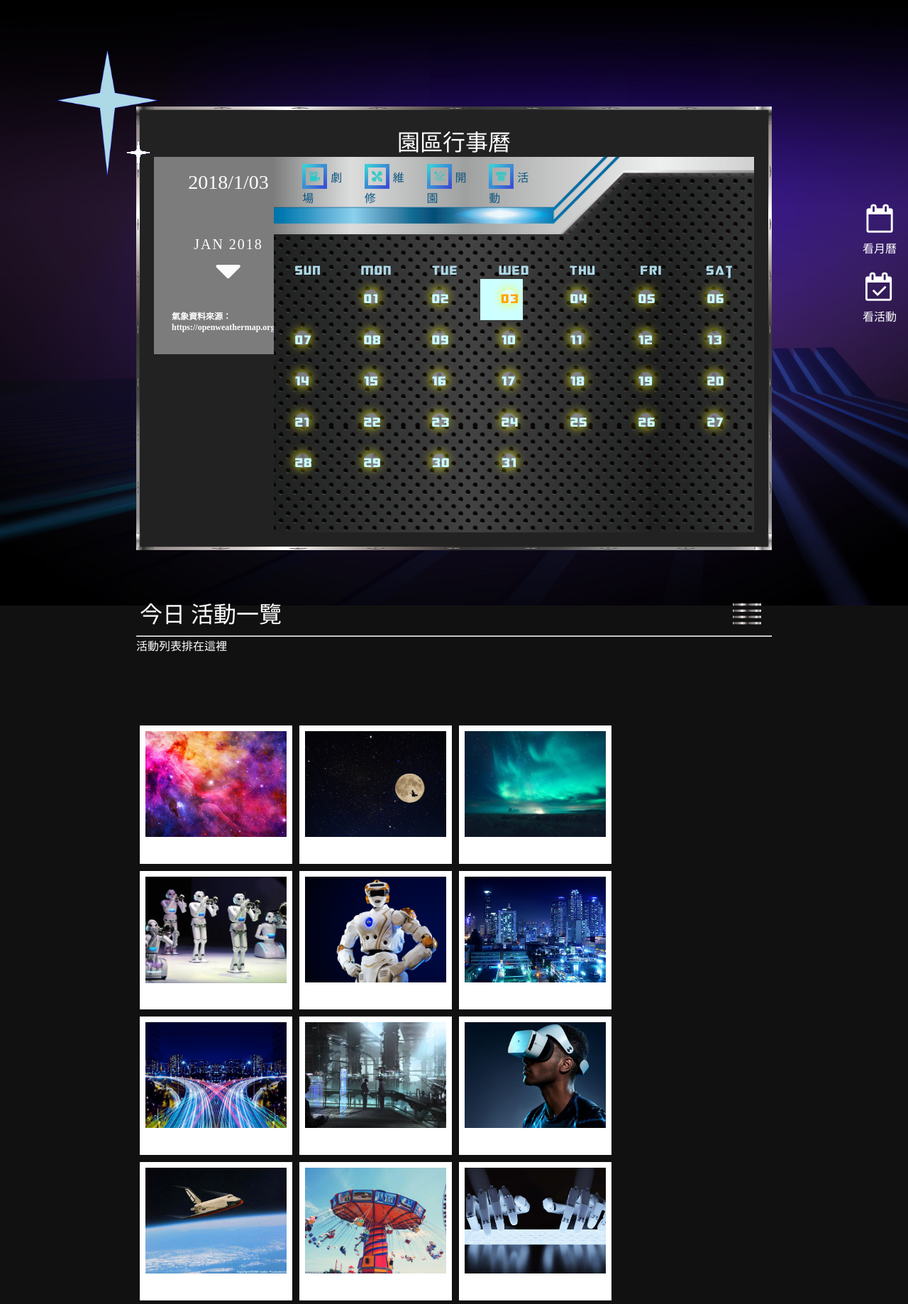
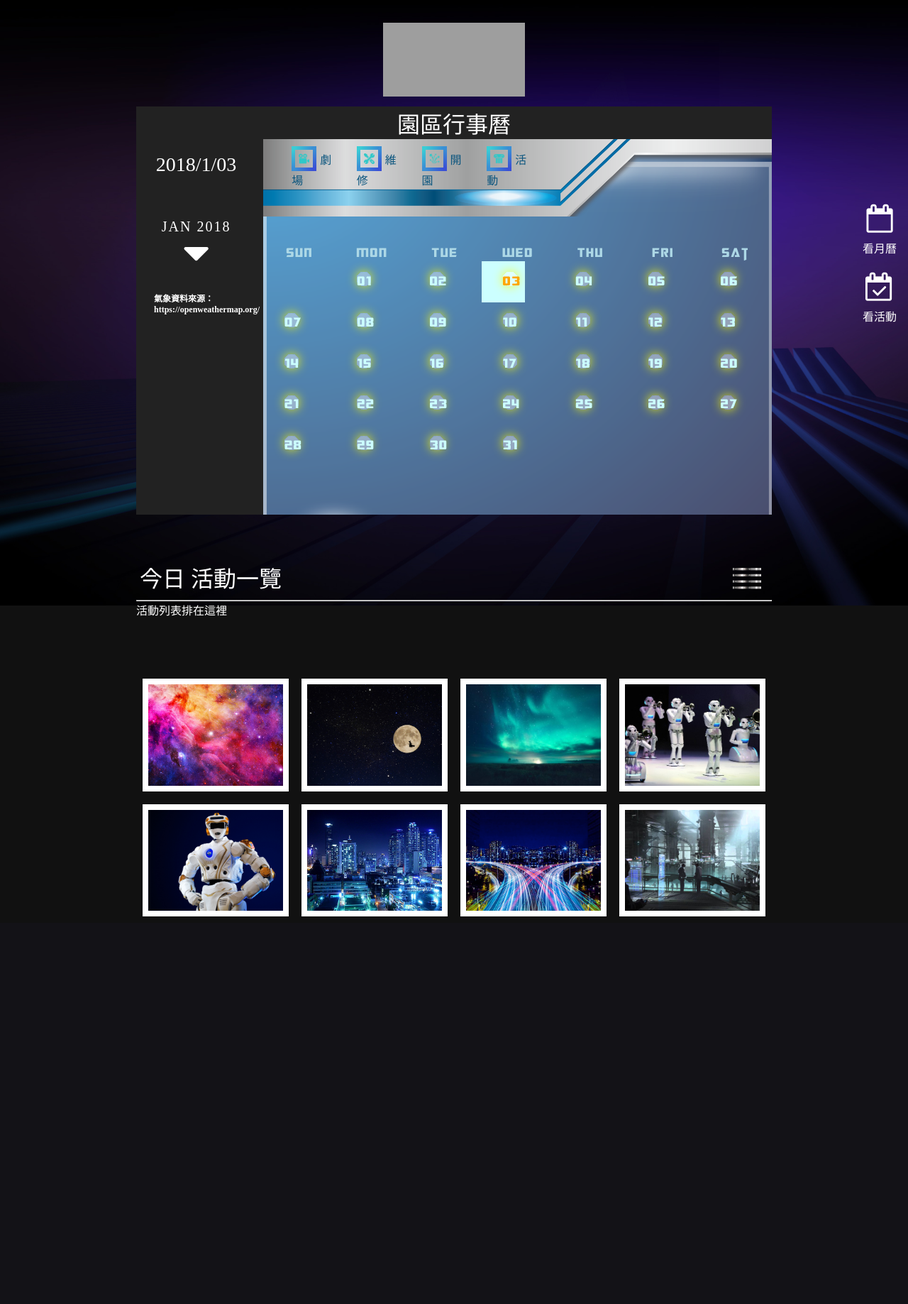
Before and after one commit to chou0728/future-atlas, a PHP site: page /activity.html in a window 1280 px wide. Shown: the whole page at 71% size. After the commit the page ends 1291 px from the top, so only its background shows below. Run offline with PHP 8.4, Linux system fonts and the light colour scheme; some libraries are stand-ins or nearby versions; some web fonts are replaced; grey boxes are pictures that could not be loaded.

Commit message:
修正活動頁面

```diff
--- a/activity.html
+++ b/activity.html
@@ -4,13 +4,14 @@
 <meta charset="utf-8">
 <meta http-equiv="X-UA-Compatible" content="IE=edge,chrome=1">
 <title>activity</title>
+<link rel="stylesheet" type="text/css" href="css/header.css">
 <link rel="stylesheet" type="text/css" href="css/style.css" />
 <link rel="stylesheet" type="text/css" href="css/activity.css">
 <link rel="stylesheet" type="text/css" href="css/activity_calendar.css">
 <link rel="stylesheet" href="https://maxcdn.bootstrapcdn.com/font-awesome/4.4.0/css/font-awesome.min.css">
 <script src="js/modernizr.custom.97074.js"></script>
 <script src="http://cdnjs.cloudflare.com/ajax/libs/jquery/2.1.3/jquery.min.js"></script>
-<script src="js/lineTo.js"></script>
+<!-- <script src="js/lineTo.js"></script> -->
 <style type="text/css">
 body{
 	position: relative;
@@ -42,34 +43,62 @@ body{
 	50% {filter: brightness(0.5);}
 	100% {filter: brightness(3);}
 }
-.da-thumbs li {
-	float: left;
-	margin: 5px;
-	background: #fff;
-	padding: 8px;
-	position: relative;
-	box-shadow: 0 1px 3px rgba(0,0,0,0.1);
-}
-.da-thumbs li a,
-.da-thumbs li a img {
-	display: block;
-	position: relative;
-}
-.da-thumbs li a {
-	overflow: hidden;
-}
-.da-thumbs li a div {
-	position: absolute;
-	background: rgba(75,75,75,0.7);
-	width: 100%;
-	height: 100%;
-}
 </style>
 </head>
 <body>
 
-<canvas id="canvas1" class="ff" width="500" height="500"></canvas>
-<canvas id="canvas2" class="ff" width="500" height="500"></canvas>
+<!-- <canvas id="canvas1" class="ff" width="500" height="500"></canvas> -->
+<!-- <canvas id="canvas2" class="ff" width="500" height="500"></canvas> -->
+
+<div class="header">
+	<ul class="ul_top">
+		<li>
+			<a href="javascript:void(0)">註冊</a>
+		</li>
+		<li>
+			<a href="javascript:void(0)">登入</a>
+		</li>
+		<li>
+			<a href="input_cart.html">購物車</a>
+		</li>
+	</ul>
+</div>
+<div class="nav">
+	<ul class="ul_left">
+		<li>
+			<a href="javascript:void(0)">劇場購票</a>
+		</li>
+		<li>
+			<a href="facilityBuyTicket.html">設施購票</a>
+		</li>
+		<li>
+			<a href="facilityInfo.html">設施介紹</a>
+		</li>
+	</ul>
+	<h1 style="display: none">FutureAtlas_未來主題樂園</h1>
+<<<<<<< HEAD:TOP_PAGE_2.5/index.html
+	<a href="#page1">
+=======
+	<a href="index.html#page1">
+>>>>>>> cce11504dd6b3f50621937e1d14178c2eca708bb:index.html
+		<img src="img/LOGO.png" class="logo">
+	</a>
+	<ul class="ul_right">
+		<li>
+<<<<<<< HEAD:TOP_PAGE_2.5/index.html
+			<a href="#page2">園區地圖</a>
+=======
+			<a href="index.html#page2">園區地圖</a>
+>>>>>>> cce11504dd6b3f50621937e1d14178c2eca708bb:index.html
+		</li>
+		<li>
+			<a href="activity.html">活動月曆</a>
+		</li>
+		<li>
+			<a href="robot.html">諮詢專區</a>
+		</li>
+	</ul>
+</div>
 
 
 <div id="scrollIcon">
@@ -106,8 +135,8 @@ body{
 		<ul id="selectActivityClass">
 			<li id="icon1">
     			<img src="img/activity/theater.png" style='width: 35px; height:35px'><span>劇場</span>
-    		</li id="icon2">
-			<li>
+    		</li>
+			<li id="icon2">
 				<img src="img/activity/outoforder.png" style='width: 35px; height:35px'><span>維修</span>
 			</li>
 			<li id="icon3">
@@ -247,7 +276,7 @@ body{
 			<div><span>Natalie & Justin Cleaning by Justin Younger</span></div>
 		</a>
 	</li>
-	<li class="block-mode">
+<!-- 	<li class="block-mode">
 		<a href="http://dribbble.com/shots/502538-Natalie-Justin-Cleaning">
 			<img src="img/activity/9.jpg" />
 			<div><span>劇場演出<br>10:00-11:30</span></div>
@@ -270,7 +299,7 @@ body{
 			<img src="img/activity/12.jpg" />
 			<div><span>Natalie & Justin Cleaning by Justin Younger</span></div>
 		</a>
-	</li>
+	</li> -->
 	</ul>
 
 <script type="text/javascript" src="js/calendar.js"></script>
@@ -310,7 +339,7 @@ body{
 	$(document).ready(function(){
 		$("#switchBlock").click(function(){
 			$(".block-mode").toggleClass("li-block-mode");
-			$("img").toggleClass("hahaha");
+			$("#da-thumbs li a img").toggleClass("hahaha");
 			$(this).toggleClass("block_src");
 		});
 	});
--- a/css/activity.css
+++ b/css/activity.css
@@ -57,9 +57,6 @@ body{
 
 }
 
-#activityDate{
-    /*margin: 0;*/
-}
 
 #activityDay{
   font-size: 32px;
--- a/css/activity_calendar.css
+++ b/css/activity_calendar.css
@@ -27,19 +27,13 @@ h2{
 	margin-left: 15%;
 	margin-bottom: 50px;
 	background-color: #222;
-	border: 25px solid transparent;
-    border-image:url(../img/activity/cal_border_img.png) 20% stretch;
 }
+
 #calRight{
 	width: 20%;
-	height: 120%;
 	display: inline-block;
 	vertical-align: top;
 	padding: 10px 15px 30px 5px;
-	/*background-image: url(../img/tooopen_sy_212449993987.jpg);*/
-	/*background-size: cover;*/
-	background-color: #7d7d7d;
-	filter: brightness(0.99);
 }
 
 #selectActivityClass{
@@ -82,7 +76,7 @@ h2{
 	min-width: 400px;
 	user-select: none;
 	background-image: url(../img/activity/cal_bgi.png);
-	background-size: contain;
+	background-size: 115% 142%;
 	background-position: 0 -150px;
 }
 
@@ -94,10 +88,12 @@ h2{
 }
 
 #calRight ul{
-	width: 200px;
+	width: 100%;
 	list-style: none;
 	text-align: center;
 	display: inline-block;
+}#calRight ul li, #calRight ul li i{
+	display: block;
 }
 
 #calRight #showToday{
--- a/css/style.css
+++ b/css/style.css
@@ -1,37 +1,45 @@
 *{
 	box-sizing: border-box;
+	font-size: 0;
 }
-.da-thumbs {
+
+#da-thumbs{
+	width: 70%;
+	margin-left: 15%;
+}
+#da-thumbs ul{
+	width: 100%;
 	list-style: none;
 	width: 70%;
 	position: relative;
 	margin: 20px auto;
 	padding: 0;
 }
-.da-thumbs li {
-	margin: 5px;
-	background: rgba(0,255,255,0.5);
-	padding: 4px;
-	position: relative;
-	box-shadow: 0 1px 3px rgba(0,0,0,0.1);
-	overflow: hidden;
+
+#da-thumbs li {
+  background: #fff;
+  padding: 8px;
+  position: relative;
+  box-shadow: 0 1px 3px rgba(0,0,0,0.1);
 }
-.da-thumbs li a,
-.da-thumbs li a img {
+
+#da-thumbs li a,
+#da-thumbs li a img {
+	height: 100%;
 	display: block;
 	position: relative;
 }
-.da-thumbs li a {
+#da-thumbs li a {
 	overflow: hidden;
 }
-.da-thumbs li a div {
+#da-thumbs li a div {
 	position: absolute;
 	background: #333;
 	background: rgba(75,75,75,0.7);
 	width: 100%;
 	height: 100%;
 }
-.da-thumbs li a div span {
+#da-thumbs li a div span {
 	font-size: 16px;
 	display: block;
 	padding: 10px 0;
@@ -45,19 +53,23 @@
 }
 
 .block-mode{
-	width: 24%;
-	height: 195px;
+	display: inline-block;
+	width: 23%;
+	height: 23%;
+	margin: 1%;
+	float: left;
+}
+.li-block-mode{
+	display: block;
+	width: 100%;
+	height: 150px;
 }
 img{
 	width: 100%;
 	height: 100%;
 }
-.li-block-mode{
-	display: block;
-	width: 100%;
-	height: 150px;
-}.hahaha{
-	height: 135px;
+.hahaha{
+	height: 100%;
 	width: auto;
 }.div-block-mode{
 	display: none;
--- a/js/calendar.js
+++ b/js/calendar.js
@@ -115,7 +115,7 @@ function nextMonth(){
 		document.getElementsByClassName("daysHere")[i].innerText = " ";
 		document.getElementsByClassName("daysHere")[i].style.backgroundColor = "transparent";
 		document.getElementsByClassName("claContent")[i].innerText = " ";
-		document.getElementsByClassName("claContent")[i].style.opacity = "0";
+		document.getElementsByClassName("claContent")[i].style.opacity = 0;
 	}
 	for(i = 0 ; i < newdaysofMonth ; i++){
 		var date = " ";
@@ -125,14 +125,13 @@ function nextMonth(){
 		}else{
 			document.getElementsByClassName("daysHere")[newfirstDayofMonth+i].innerText = i+1;
 		}
+		document.getElementsByClassName("claContent")[firstDayofMonth+i].style.opacity = 1;
 	}
-	document.getElementsByClassName("claContent")[firstDayofMonth+i].style.opacity = "1";
 	// 更新#showMonth
 	document.getElementById("showMonth").innerText = new Date(todayYear,todayMonthIndex).toString().substr(4,11).toUpperCase().replace(" 01 "," ");
 }
 
 // 依照日期查看園區活動一覽: 日期
-
 $(document).ready(function(){
 	$(".daysHere").click(function(){
 		var showDate = $(this).text();
@@ -151,17 +150,17 @@ $(document).ready(function(){
 // 切換活動月曆模式
 $(document).ready(function(){
 	$("#icon1").click(function(){
-		$(".sun").html("<img src='img/theater.png' style='width: 25px; height:25px'>");
+		$(".sun").html("<img src='img/activity/theater.png' style='width: 25px; height:25px'>");
 		$(".mon").html("");
-		$(".tue").html("<img src='img/theater.png' style='width: 25px; height:25px'>");
-		$(".wed").html("<img src='img/theater.png' style='width: 25px; height:25px'>");
+		$(".tue").html("<img src='img/activity/theater.png' style='width: 25px; height:25px'>");
+		$(".wed").html("<img src='img/activity/theater.png' style='width: 25px; height:25px'>");
 		$(".thu").html("");
-		$(".fri").html("<img src='img/theater.png' style='width: 25px; height:25px'>");
-		$(".sat").html("<img src='img/theater.png' style='width: 25px; height:25px'>");
+		$(".fri").html("<img src='img/activity/theater.png' style='width: 25px; height:25px'>");
+		$(".sat").html("<img src='img/activity/theater.png' style='width: 25px; height:25px'>");
 	});
 	$("#icon2").click(function(){
 		$(".sun").html("");
-		$(".mon").html("<img src='img/outoforder.png' style='width: 25px; height:25px'>");
+		$(".mon").html("<img src='img/activity/outoforder.png' style='width: 25px; height:25px'>");
 		$(".tue").html("");
 		$(".wed").html("");
 		$(".thu").html("");
@@ -178,20 +177,20 @@ $(document).ready(function(){
 		$(".sat").html("9-24");
 	});
 	$("#icon4").click(function(){
-		$(".sun").html("<img src='img/lecture.png' style='width: 25px; height:25px'>");
+		$(".sun").html("<img src='img/activity/lecture.png' style='width: 25px; height:25px'>");
 		$(".mon").html("");
-		$(".tue").html("<img src='img/lecture.png' style='width: 25px; height:25px'>");
+		$(".tue").html("<img src='img/activity/lecture.png' style='width: 25px; height:25px'>");
 		$(".wed").html("");
-		$(".thu").html("<img src='img/lecture.png' style='width: 25px; height:25px'>");
-		$(".fri").html("<img src='img/lecture.png' style='width: 25px; height:25px'>");
-		$(".sat").html("<img src='img/lecture.png' style='width: 25px; height:25px'>");
+		$(".thu").html("<img src='img/activity/lecture.png' style='width: 25px; height:25px'>");
+		$(".fri").html("<img src='img/activity/lecture.png' style='width: 25px; height:25px'>");
+		$(".sat").html("<img src='img/activity/lecture.png' style='width: 25px; height:25px'>");
 	});
 	$("#clearCal").click(function(){
 		$(".claContent").html("");
 	});
 });
 
-// $().();
+// 於月曆&活動之間滾動
 $(document).ready(function(){
 	$("#toCal").click(function(){
 		$("html,body").animate({scrollTop:$("#calWrapper").offset().top}, 400);
```
Also changed, not shown: other parts of css/activity.css (+0 -30 lines), img/activity/cal_bgi.png, img/activity/cal_border_img.png (deleted).
